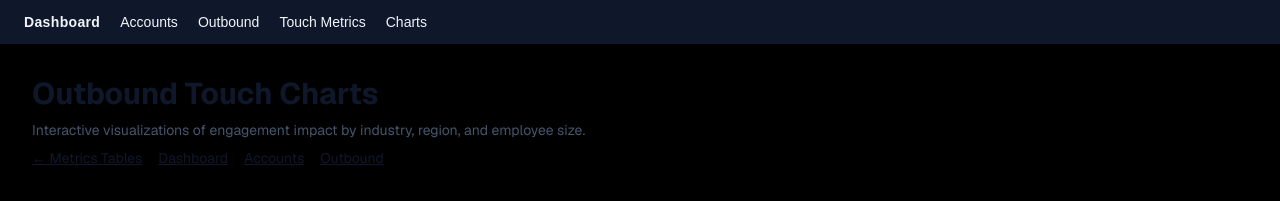
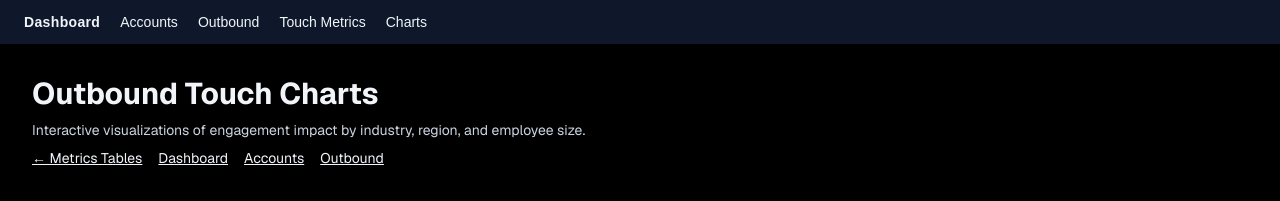
Before and after one commit to mcsamms/process-data-outbound, a Next.js app: page /outbound-metrics/charts in a window 1280 px wide. Shown: the top 201 px of the page. Built offline with nearby package versions, Linux system fonts and the light colour scheme; no server answers.

Commit message:
adjusted text colours

```diff
--- a/app/charts/page.tsx
+++ b/app/charts/page.tsx
@@ -3,10 +3,10 @@
 
 export default function ChartsPage() {
   return (
-    <main className="p-8 flex flex-col gap-8 font-sans text-slate-900 dark:text-slate-100 max-w-6xl mx-auto">
+    <main className="p-8 flex flex-col gap-8 font-sans text-slate-100 max-w-6xl mx-auto">
       <header className="space-y-2">
         <h1 className="text-3xl font-bold">Outbound Charts</h1>
-        <p className="text-sm text-slate-600 dark:text-slate-400 max-w-prose">
+        <p className="text-sm text-slate-300 max-w-prose">
           Interactive engagement impact visualizations by industry, region, and
           employee size.
         </p>
--- a/app/outbound-metrics/charts/page.tsx
+++ b/app/outbound-metrics/charts/page.tsx
@@ -3,24 +3,36 @@
 
 export default function OutboundChartsPage() {
   return (
-    <main className="min-h-screen p-8 flex flex-col gap-8 font-sans text-slate-900 dark:text-slate-100 max-w-6xl">
+    <main className="min-h-screen p-8 flex flex-col gap-8 font-sans text-slate-100 max-w-6xl">
       <header className="space-y-2">
         <h1 className="text-3xl font-bold">Outbound Touch Charts</h1>
-        <p className="text-sm text-slate-600 dark:text-slate-400 max-w-prose">
+        <p className="text-sm text-slate-300 max-w-prose">
           Interactive visualizations of engagement impact by industry, region,
           and employee size.
         </p>
         <nav className="flex gap-4 text-sm">
-          <a className="underline hover:no-underline" href="/outbound-metrics">
+          <a
+            className="underline text-slate-100 hover:text-white hover:no-underline"
+            href="/outbound-metrics"
+          >
             ← Metrics Tables
           </a>
-          <a className="underline hover:no-underline" href="/">
+          <a
+            className="underline text-slate-100 hover:text-white hover:no-underline"
+            href="/"
+          >
             Dashboard
           </a>
-          <a className="underline hover:no-underline" href="/accounts">
+          <a
+            className="underline text-slate-100 hover:text-white hover:no-underline"
+            href="/accounts"
+          >
             Accounts
           </a>
-          <a className="underline hover:no-underline" href="/outbound">
+          <a
+            className="underline text-slate-100 hover:text-white hover:no-underline"
+            href="/outbound"
+          >
             Outbound
           </a>
         </nav>
--- a/app/outbound-metrics/page.tsx
+++ b/app/outbound-metrics/page.tsx
@@ -5,10 +5,10 @@
 
 export default function OutboundTouchMetricsPage() {
   return (
-    <main className="min-h-screen p-8 flex flex-col gap-10 font-sans text-slate-900 dark:text-slate-100 max-w-6xl">
+    <main className="min-h-screen p-8 flex flex-col gap-10 font-sans text-slate-100 max-w-6xl">
       <header className="space-y-2">
         <h1 className="text-3xl font-bold">Outbound Touch Metrics</h1>
-        <p className="text-sm text-slate-600 dark:text-slate-400 max-w-prose">
+        <p className="text-sm text-slate-300 max-w-prose">
           Account coverage, engagement tier performance, and ARR by employee
           size buckets.
         </p>
@@ -18,7 +18,10 @@
       <EmployeeBucketArrTable />
       <TouchTimingTable />
       <section>
-        <a href="/charts" className="underline text-sm hover:no-underline">
+        <a
+          href="/charts"
+          className="underline text-sm text-slate-100 hover:text-white hover:no-underline"
+        >
           View Interactive Charts →
         </a>
       </section>
--- a/app/page.tsx
+++ b/app/page.tsx
@@ -2,10 +2,10 @@
 
 export default function Home() {
   return (
-    <main className="min-h-screen p-8 flex flex-col gap-10 font-sans text-slate-900 dark:text-slate-100 max-w-5xl">
+    <main className="min-h-screen p-8 flex flex-col gap-10 font-sans text-slate-100 max-w-5xl">
       <header className="space-y-2">
         <h1 className="text-3xl font-bold">Data Coverage Dashboard</h1>
-        <p className="text-sm text-slate-600 dark:text-slate-400 max-w-prose">
+        <p className="text-sm text-slate-300 max-w-prose">
           Overview of account coverage by outbound engagement plus ARR
           distribution statistics.
         </p>
@@ -14,23 +14,35 @@
         <h2 className="text-xl font-semibold">Explore</h2>
         <ul className="list-disc ml-5 space-y-2">
           <li>
-            <a className="underline" href="/outbound-metrics">
+            <a
+              className="underline text-slate-100 hover:text-white"
+              href="/outbound-metrics"
+            >
               Outbound Touch Metrics
             </a>{" "}
             – coverage & engagement ARR tables
           </li>
           <li>
-            <a className="underline" href="/accounts">
+            <a
+              className="underline text-slate-100 hover:text-white"
+              href="/accounts"
+            >
               Accounts Data Browser
             </a>
           </li>
           <li>
-            <a className="underline" href="/outbound">
+            <a
+              className="underline text-slate-100 hover:text-white"
+              href="/outbound"
+            >
               Outbound Engagement Browser
             </a>
           </li>
           <li>
-            <a className="underline" href="/charts">
+            <a
+              className="underline text-slate-100 hover:text-white"
+              href="/charts"
+            >
               Interactive Charts
             </a>
           </li>
```
